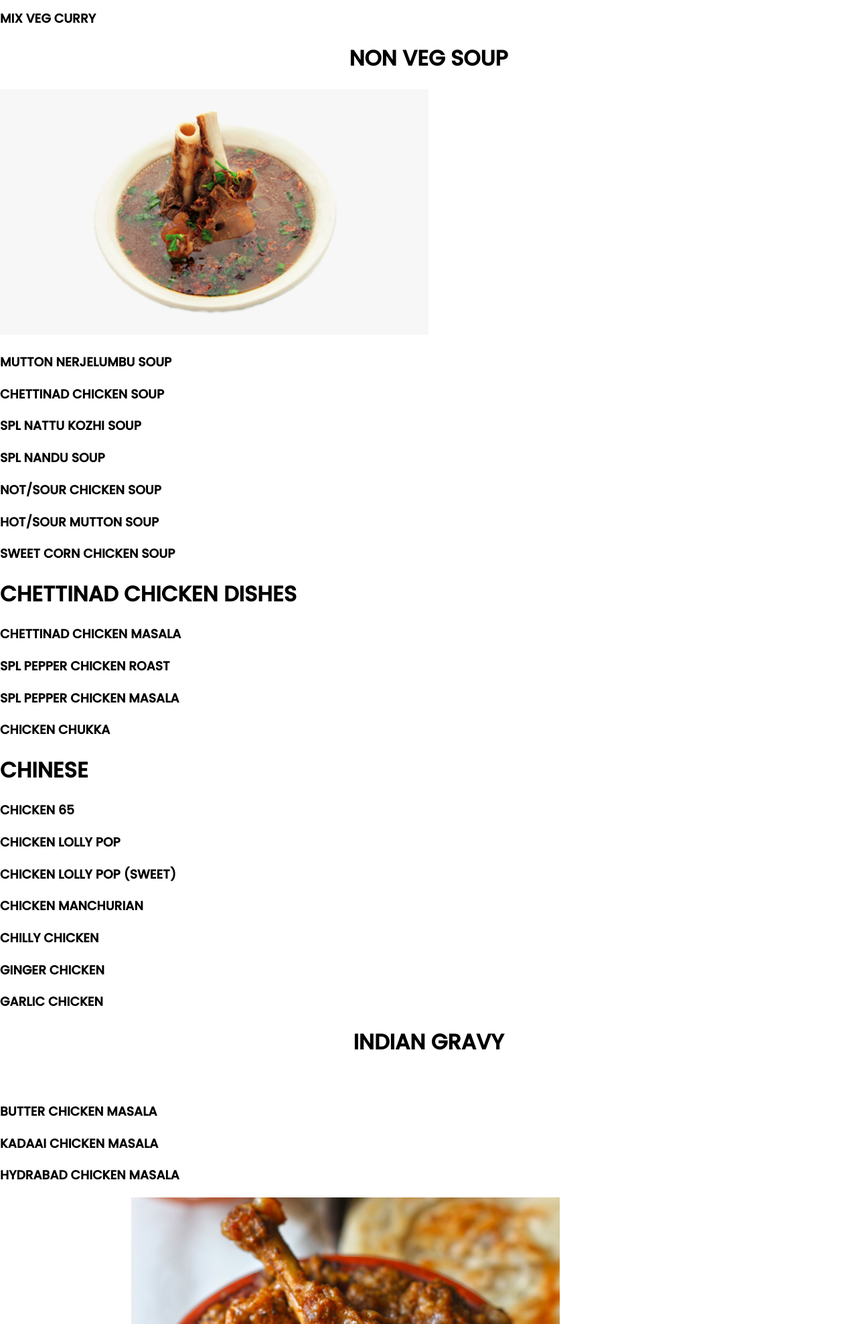
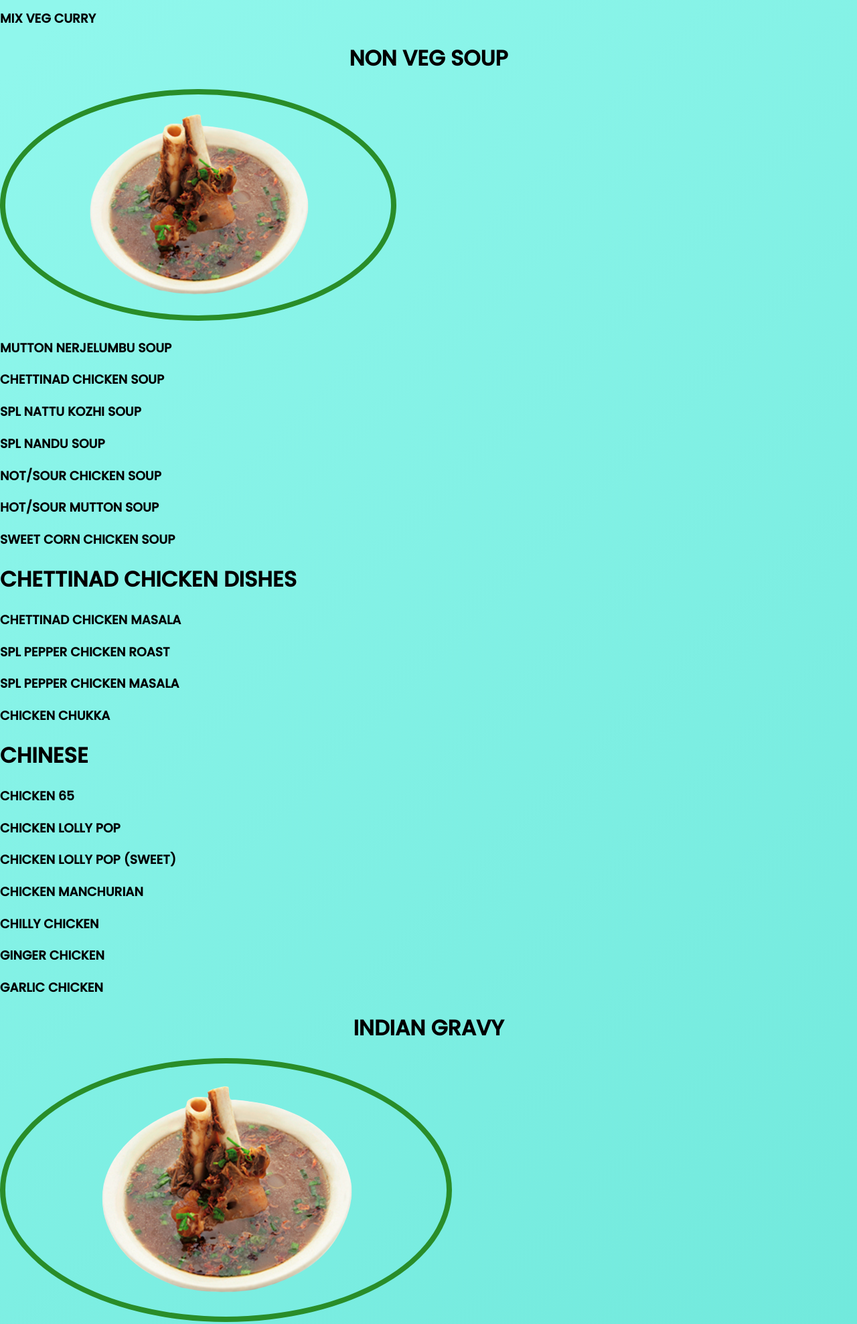
Before and after one commit to PranavChandiran/gourmand, a plain HTML site: page menu.html in a window 1280 px wide. Shown: the part 960-2937 px from the top of the page at 67% size. Drawn offline with Linux system fonts and the light colour scheme.

Commit message:
updated menu

```diff
--- a/menu.html
+++ b/menu.html
@@ -36,7 +36,7 @@
 
  <h1 class="header2">NON VEG SOUP</h1>
 
- <img  src="/img/15-152400_non-veg-soup-png-transparent-png.png" alt="" class="cover-menu">
+ <img  src="/img/15-152400_non-veg-soup-png-transparent-png-removebg-preview.png" alt="" class="cover1">
 
  <h3>MUTTON NERJELUMBU SOUP</h3>
  <h3>CHETTINAD CHICKEN SOUP</h3>
@@ -59,14 +59,15 @@
  <h3>GINGER CHICKEN</h3>
  <h3>GARLIC CHICKEN</h3>
 
+
  <h1 class="header2">INDIAN GRAVY</h1>
- <img src="/img/3c7ae46d2337277ba00516cb7532cbd2.jpg" alt="" srcset="" class="cover-menu">
+ <img src="/img/15-152400_non-veg-soup-png-transparent-png-removebg-preview.png" alt="" srcset="" class="cover2">
  <h3>BUTTER CHICKEN MASALA</h3>
  <h3>KADAAI CHICKEN MASALA</h3>
  <h3>HYDRABAD CHICKEN MASALA</h3>
 
   </h1 class="header2">SPECIAL CHICKEN DISHES</h1>
-  <img src="/img/Chicken-Chettinad-Thumbnail.jpg" alt="" class="cover-menu">
+  <img src="/img/Chicken-Chettinad-Thumbnail.jpg" alt="" class="cover3">
   <h3>ANDRA CHICKEN MASALA</h3>
  <h3>KARAIKUDI CHICKEN MASALA</h3>
  <h3>MADURAI MALLI CHICKEN</h3>
@@ -76,14 +77,14 @@
  <h3>KONGURA CHICKEN</h3>
 
  <h1 class="header2">TANDOORI</h1>
- <img src="/img/Tandoori-Chicken-1-500x500.jpg" alt="" srcset="" class="cover-menu">
+ <img src="/img/Tandoori-Chicken-1-500x500.jpg" alt="" srcset="" class="cover4">
  <h3>TANDOORI CHICKEN HALF</h3>
  <h3>TANDOORI CHICKEN FULL</h3>
  <h3>CHICKEN TIKKA</h3>
  <h3>TANGARI KABAB (3 LEG PCS)</h3>
 
  <h1 class="header2">INDIAN BREADS (EVENING)</h1>
- <img src="/img/naan-leavened-indian-flatbread-1957348-final-08-116a2e523f6e4ee693b1a9655784d9b9.jpg" alt="" class="cover-menu">
+ <img src="/img/naan-leavened-indian-flatbread-1957348-final-08-116a2e523f6e4ee693b1a9655784d9b9.jpg" alt="" class="cover5">
  <h3>PLAIN NAAN/BUTTER NAAN</h3>
  <h3>PLAIN ROTI/BUTTER ROTI</h3>
  <h3>GARLIC NAAN</h3>
@@ -108,7 +109,7 @@
   <h3>SPL MUTTON DOSAI</h3>
 
  <h1class="header2"> BIRYANI</h1>
- <img src="/img/Chennai-Madras-chicken-dum-biryani-yum-recipe.jpg" alt="" class="cover-menu">
+ <img src="/img/Chennai-Madras-chicken-dum-biryani-yum-recipe.jpg" alt="" class="cover6">
  <h3>CHICKEN BIRYANI</h3>
  <h3>MUTTON BIRYANI </h3>
  <h3>KAADAI BIRYANI</h3>
--- a/style.css
+++ b/style.css
@@ -5,6 +5,7 @@ body{
     padding: 0px;
     box-sizing: border-box;
     font-family: 'Poppins', sans-serif;
+    background-image: linear-gradient( 135deg, #90F7EC 10%, #32CCBC 100%);
 
 }
 
@@ -104,8 +105,19 @@ height: 100vh;
 .header2 h3{
     margin: 7rem;
 }
-.cover-menu{
+.cover1 ,   .cover3 .cover4 , .cover5 , .cover6{
 
-    height: 60%rem;
-    width: 50%;
+    height: 45%;
+    width: 45%;
+    /* margin-left: 55% ; */
+    border: 8px solid rgb(41, 141, 41);
+    background-size: cover ;
+    border-radius: 50%;
 }
+.cover2{
+
+    /* margin-left: 55% ; */
+    border: 8px solid rgb(41, 141, 41);
+    background-size: cover ;
+    border-radius: 50%;
+}
```
Also changed, not shown: img/15-152400_non-veg-soup-png-transparent-png-removebg-preview.png (added).
